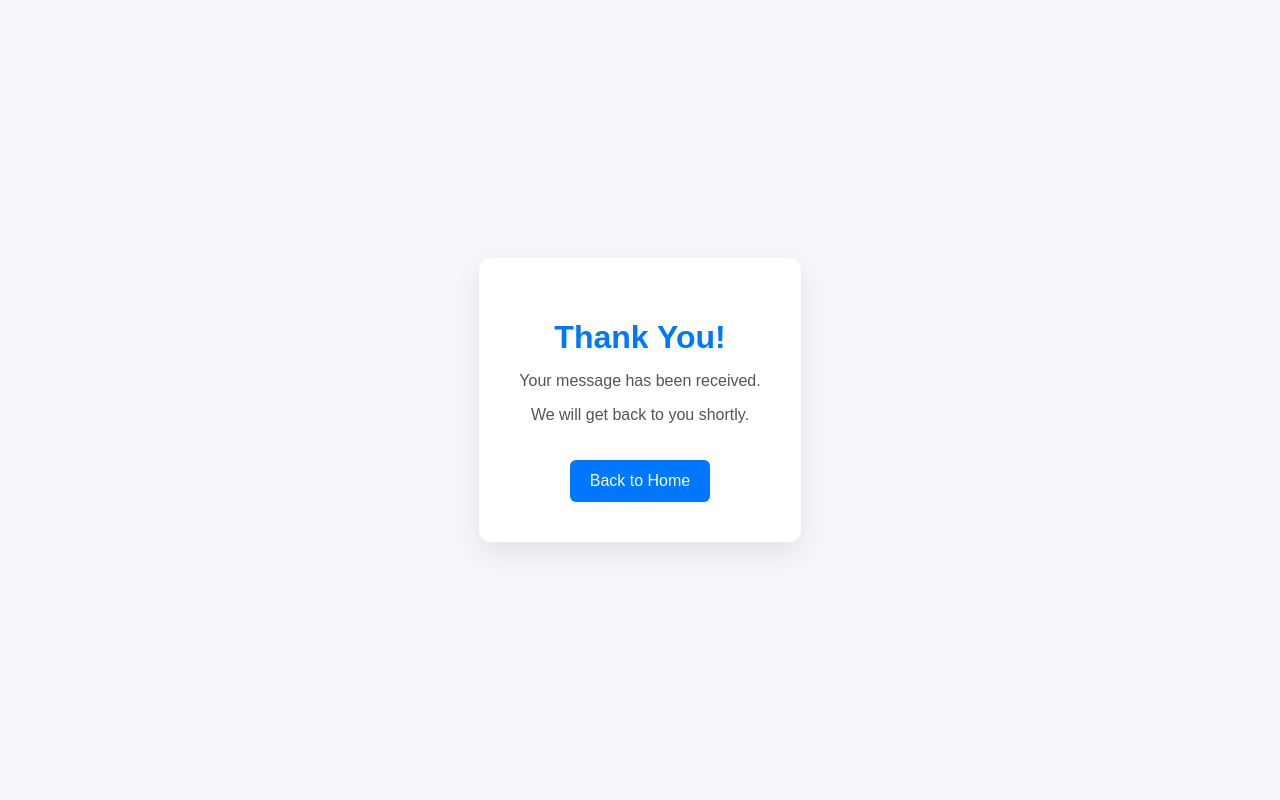
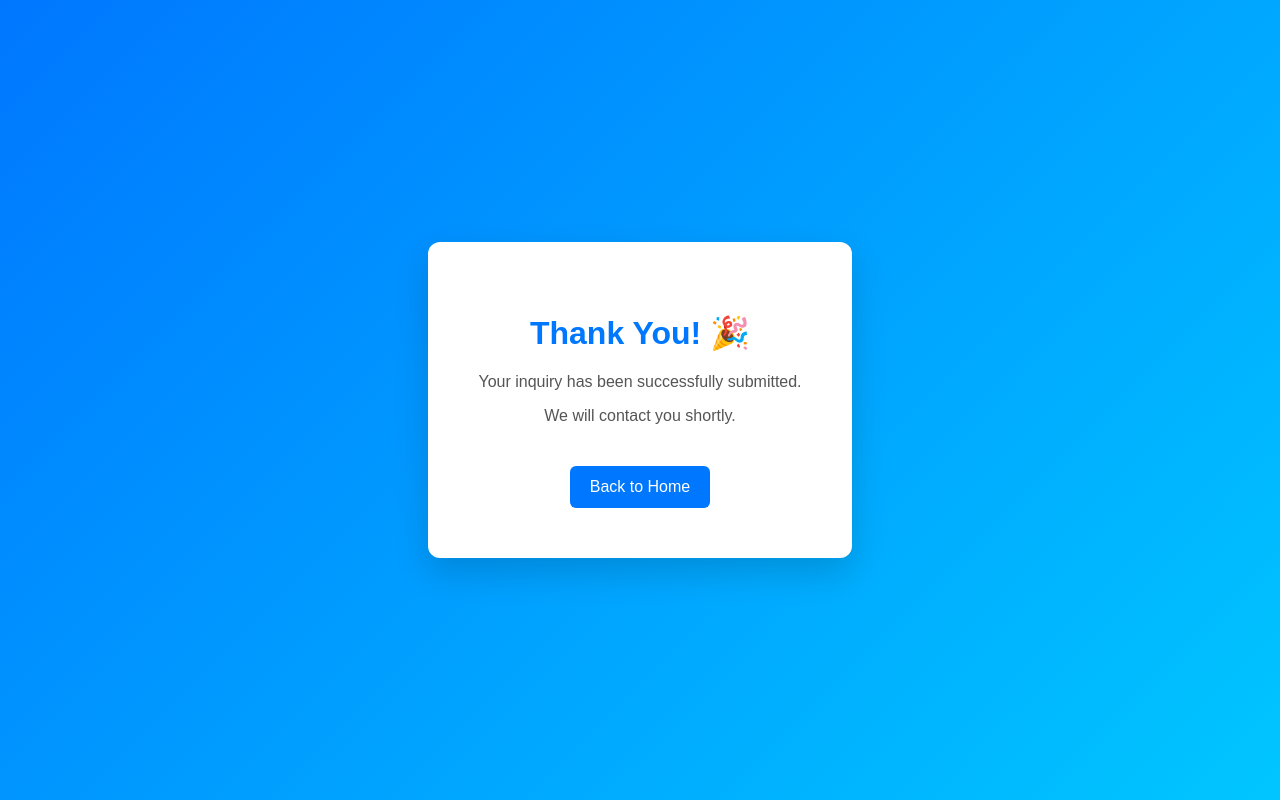
Before and after one commit to ralph-ai2026/webhook-automation-demo, a plain HTML site: page thank-you.html in a window 1280 px wide. Drawn offline with Linux system fonts and the light colour scheme.

Commit message:
Update thank-you.html

```diff
--- a/thank-you.html
+++ b/thank-you.html
@@ -9,7 +9,7 @@
 body {
     margin: 0;
     font-family: Arial, sans-serif;
-    background: #f4f6f9;
+    background: linear-gradient(135deg, #0077ff, #00c6ff);
     display: flex;
     justify-content: center;
     align-items: center;
@@ -18,16 +18,15 @@ body {
 
 .card {
     background: white;
-    padding: 40px;
+    padding: 50px;
     border-radius: 12px;
-    box-shadow: 0 10px 25px rgba(0,0,0,0.08);
+    box-shadow: 0 15px 35px rgba(0,0,0,0.15);
     text-align: center;
     max-width: 400px;
 }
 
 h1 {
     color: #0077ff;
-    margin-bottom: 15px;
 }
 
 p {
@@ -36,11 +35,11 @@ p {
 
 a {
     display: inline-block;
-    margin-top: 20px;
-    text-decoration: none;
+    margin-top: 25px;
+    padding: 12px 20px;
     background: #0077ff;
     color: white;
-    padding: 12px 20px;
+    text-decoration: none;
     border-radius: 6px;
 }
 </style>
@@ -48,9 +47,9 @@ a {
 <body>
 
 <div class="card">
-    <h1>Thank You!</h1>
-    <p>Your message has been received.</p>
-    <p>We will get back to you shortly.</p>
+    <h1>Thank You! 🎉</h1>
+    <p>Your inquiry has been successfully submitted.</p>
+    <p>We will contact you shortly.</p>
     <a href="index.html">Back to Home</a>
 </div>
 
```
